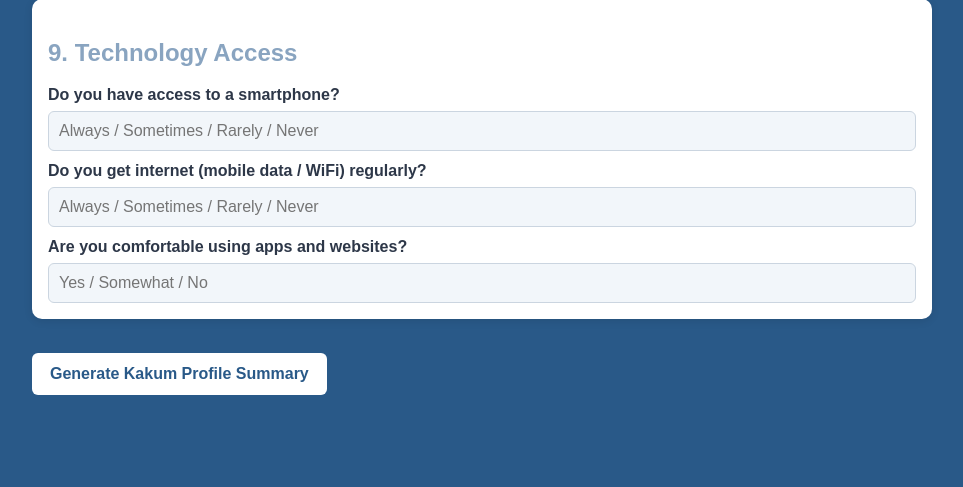
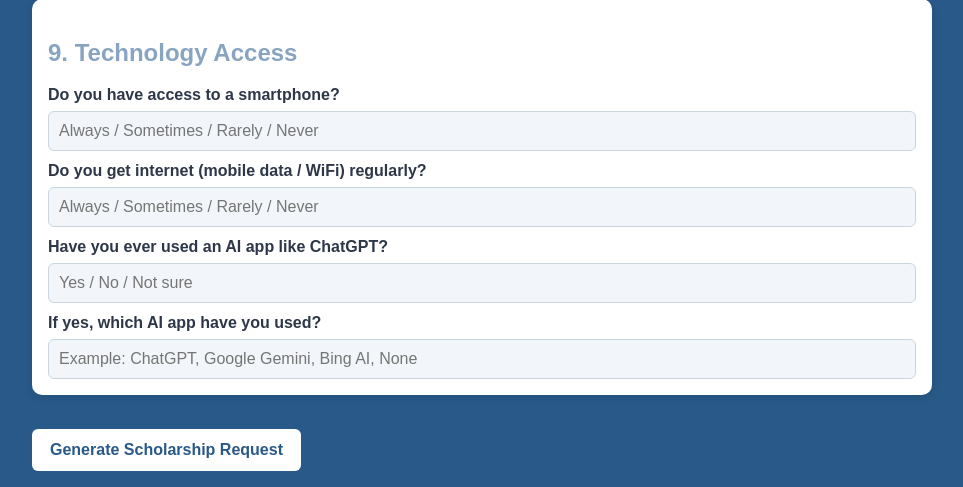
Before and after one commit to MelliFern/kakum-dc-mvp, a Flask app: page / in a window 1280 px wide. Shown: the part 3948-4435 px from the top of the page, without its empty margins (158-1121 px from the left). Before the commit the page ends 4343 px from the top, so only its background shows below. Run offline with Flask 3, Linux system fonts and the light colour scheme.

Commit message:
download link + required form fields + Updated Results field

```diff
--- a/app.py
+++ b/app.py
@@ -5,6 +5,8 @@ from datetime import datetime
 from dotenv import load_dotenv
 from flask import Flask, render_template, request
 from openai import OpenAI
+
+from flask import send_file, abort
 
 # Load environment variables from .env
 load_dotenv()
@@ -142,7 +144,9 @@ def build_user_prompt(form_data):
         "TECHNOLOGY ACCESS",
         f"Has smartphone: {form_data.get('has_smartphone', '')}",
         f"Internet access: {form_data.get('internet_access', '')}",
-        f"Comfort using apps: {form_data.get('apps_comfort', '')}",
+        f"Used AI apps before: {form_data.get('ai_usage', '')}",
+        f"Which AI app: {form_data.get('ai_which', '')}",
+
     ]
 
     return "\n".join(lines)
@@ -190,7 +194,8 @@ def save_to_csv(form_data, summary_text, application_text, csv_path=CSV_FILE_PAT
         "biggest_challenge",
         "has_smartphone",
         "internet_access",
-        "apps_comfort",
+        "ai_usage",
+        "ai_which",
         "ai_summary",
         "scholarship_application",
     ]
@@ -229,7 +234,8 @@ def save_to_csv(form_data, summary_text, application_text, csv_path=CSV_FILE_PAT
         "biggest_challenge": form_data.get("biggest_challenge", ""),
         "has_smartphone": form_data.get("has_smartphone", ""),
         "internet_access": form_data.get("internet_access", ""),
-        "apps_comfort": form_data.get("apps_comfort", ""),
+        "ai_usage": form_data.get("ai_usage", ""),
+        "ai_which": form_data.get("ai_which", ""),
         "ai_summary": summary_text,
         "scholarship_application": application_text,
     }
@@ -293,6 +299,25 @@ def generate():
         application_text=application_text,
     )
 
+@app.route("/admin/download-csv")
+def download_csv():
+    secret = request.args.get("key")
+
+    # Check authorization key
+    if secret != os.getenv("ADMIN_KEY"):
+        return abort(403)
+
+    csv_path = CSV_FILE_PATH
+
+    if not os.path.exists(csv_path):
+        return "CSV file not found", 404
+
+    return send_file(
+        csv_path,
+        mimetype="text/csv",
+        as_attachment=True,
+        download_name="kakum_responses.csv"
+    )
 
 if __name__ == "__main__":
     port = int(os.environ.get("PORT", 5000))
--- a/templates/form.html
+++ b/templates/form.html
@@ -2,7 +2,7 @@
 <html lang="en">
 <head>
     <meta charset="UTF-8">
-    <title>Kakum – 10th Grade Intake Form</title>
+    <title>Light Your Mind – Intake Form</title>
     <style>
         body {
             font-family: Arial, sans-serif;
@@ -95,7 +95,7 @@
         <img src="/static/lym_logo.jpg" class="logo" alt="LYM Foundation Logo"
              style="max-width: 250px; height: auto;">
     </div>
-    <h1>Kakum – Student Intake Form (10th Grade)</h1>
+    <h1>Student Intake Form (10th Grade)</h1>
     <p class="small-note">
         Please answer in simple English. There are no right or wrong answers. This will help us understand you better.
     </p>
@@ -130,13 +130,13 @@
             <h2>2. Your Studies</h2>
 
             <label for="favorite_subjects">Which subjects do you like the most?</label>
-            <textarea id="favorite_subjects" name="favorite_subjects"></textarea>
+            <textarea id="favorite_subjects" name="favorite_subjects" required></textarea>
 
             <label for="difficult_subjects">Which subjects do you find difficult?</label>
-            <textarea id="difficult_subjects" name="difficult_subjects"></textarea>
+            <textarea id="difficult_subjects" name="difficult_subjects" required></textarea>
 
             <label for="study_hours">On average, how many hours do you study in a day?</label>
-            <input type="text" id="study_hours" name="study_hours" placeholder="Example: 1–2 hours">
+            <input type="text" id="study_hours" name="study_hours" placeholder="Example: 1–2 hours" required>
 
             <label for="tuitions">Are you taking tuitions/coaching now?</label>
             <input type="text" id="tuitions" name="tuitions" placeholder="Yes/No + Details if any">
@@ -147,13 +147,13 @@
             <h2>3. About You</h2>
 
             <label for="self_words">How would you describe yourself in 3 words?</label>
-            <input type="text" id="self_words" name="self_words" placeholder="Example: curious, kind, hard-working">
+            <input type="text" id="self_words" name="self_words" placeholder="Example: curious, kind, hard-working" required>
 
             <label for="proud_of">What is one thing you are proud of?</label>
-            <textarea id="proud_of" name="proud_of"></textarea>
+            <textarea id="proud_of" name="proud_of" required></textarea>
 
             <label for="improve">What is one thing you wish to improve about yourself?</label>
-            <textarea id="improve" name="improve"></textarea>
+            <textarea id="improve" name="improve" required></textarea>
         </div>
 
         <!-- FUTURE DREAMS -->
@@ -161,16 +161,16 @@
             <h2>4. Future Dreams & Plans</h2>
 
             <label for="career_goal">What do you want to become in the future?</label>
-            <input type="text" id="career_goal" name="career_goal" placeholder="Example: doctor, engineer, teacher, artist…">
+            <input type="text" id="career_goal" name="career_goal" placeholder="Example: doctor, engineer, teacher, artist…" required>
 
             <label for="career_reason">Why do you want to choose this path?</label>
-            <textarea id="career_reason" name="career_reason"></textarea>
+            <textarea id="career_reason" name="career_reason" required></textarea>
 
             <label for="needs_for_goal">What do you think you need to reach this goal?</label>
-            <textarea id="needs_for_goal" name="needs_for_goal" placeholder="Example: coaching, guidance, money, good marks…"></textarea>
+            <textarea id="needs_for_goal" name="needs_for_goal" placeholder="Example: coaching, guidance, money, good marks…" required></textarea>
 
             <label for="knows_someone_in_field">Do you know anyone working in this field?</label>
-            <input type="text" id="knows_someone_in_field" name="knows_someone_in_field" placeholder="Yes/No + who">
+            <input type="text" id="knows_someone_in_field" name="knows_someone_in_field" placeholder="Yes/No + who" required>
         </div>
 
         <!-- SUPPORT & EXPECTATIONS -->
@@ -209,13 +209,13 @@
             <h2>7. Financial Situation</h2>
 
             <label for="family_support_education">Do you think your family can support your higher education?</label>
-            <input type="text" id="family_support_education" name="family_support_education" placeholder="Yes / Maybe / No / Not sure">
+            <input type="text" id="family_support_education" name="family_support_education" placeholder="Yes / Maybe / No / Not sure" required>
 
             <label for="need_scholarship">Do you think you will need a scholarship?</label>
-            <input type="text" id="need_scholarship" name="need_scholarship" placeholder="Yes / Maybe / No">
+            <input type="text" id="need_scholarship" name="need_scholarship" placeholder="Yes / Maybe / No" required>
 
             <label for="financial_concerns">What are your biggest financial concerns for the future?</label>
-            <textarea id="financial_concerns" name="financial_concerns"></textarea>
+            <textarea id="financial_concerns" name="financial_concerns" required></textarea>
         </div>
 
         <!-- CHALLENGES -->
@@ -237,16 +237,20 @@
             <h2>9. Technology Access</h2>
 
             <label for="has_smartphone">Do you have access to a smartphone?</label>
-            <input type="text" id="has_smartphone" name="has_smartphone" placeholder="Always / Sometimes / Rarely / Never">
+            <input type="text" id="has_smartphone" name="has_smartphone" placeholder="Always / Sometimes / Rarely / Never" required>
 
             <label for="internet_access">Do you get internet (mobile data / WiFi) regularly?</label>
-            <input type="text" id="internet_access" name="internet_access" placeholder="Always / Sometimes / Rarely / Never">
+            <input type="text" id="internet_access" name="internet_access" placeholder="Always / Sometimes / Rarely / Never" required>
 
-            <label for="apps_comfort">Are you comfortable using apps and websites?</label>
-            <input type="text" id="apps_comfort" name="apps_comfort" placeholder="Yes / Somewhat / No">
+            <label for="ai_usage">Have you ever used an AI app like ChatGPT?</label>
+            <input type="text" id="ai_usage" name="ai_usage" placeholder="Yes / No / Not sure" required>
+
+            <label for="ai_which">If yes, which AI app have you used?</label>
+            <input type="text" id="ai_which" name="ai_which" placeholder="Example: ChatGPT, Google Gemini, Bing AI, None">
+
         </div>
 
-        <button type="submit">Generate Kakum Profile Summary</button>
+        <button type="submit">Generate Scholarship Request</button>
     </form>
 </body>
 </html>
```
Also changed, not shown: other parts of templates/form.html (+13 -13 lines), templates/result.html (+4 -5 lines).
